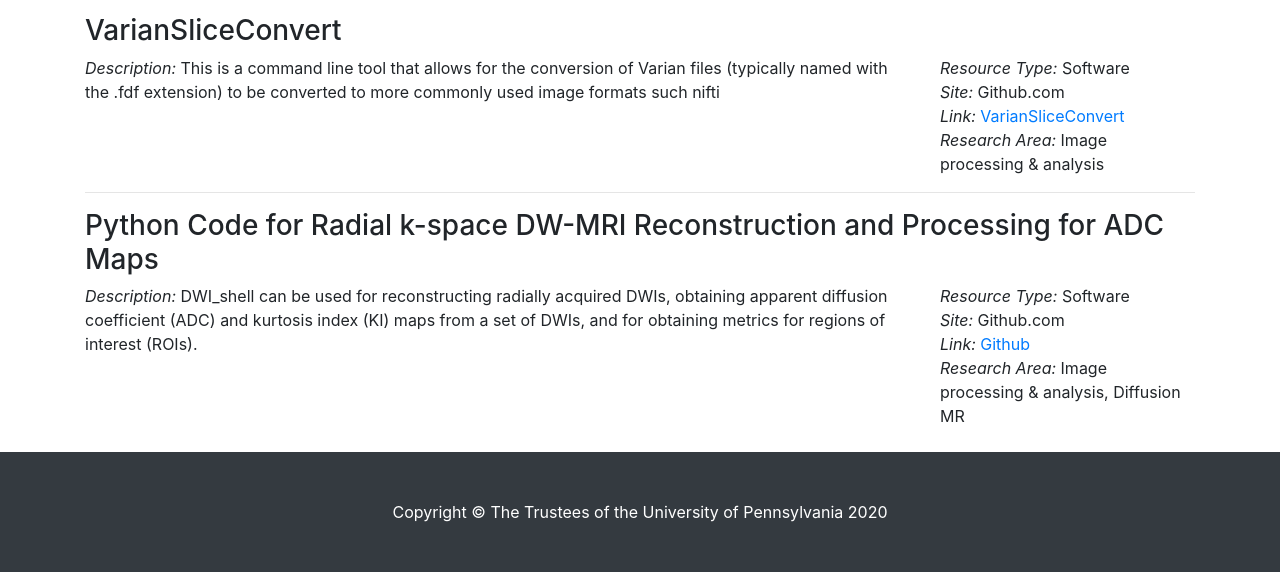
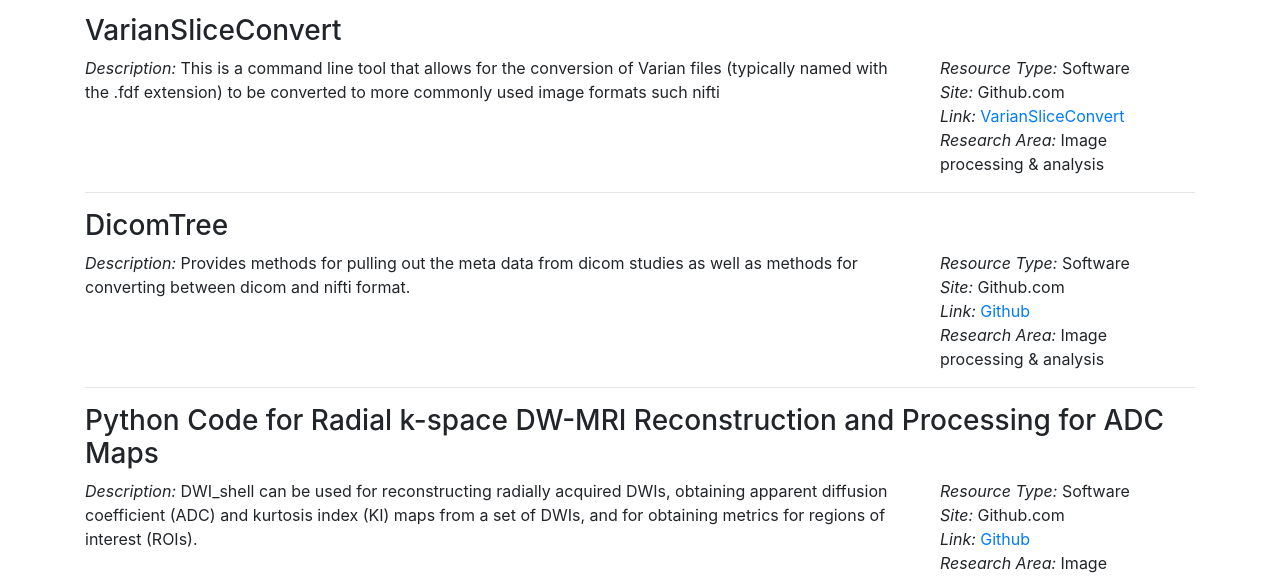
Before and after one commit to PennPancreaticCancerImagingResource/PennPancreaticCancerImagingResource.github.io, a website: page code.html in a window 1280 px wide. Shown: the part 609-1187 px from the top of the page. Drawn offline with Linux system fonts and the light colour scheme.

Commit message:
Update code.html
ADD: dicom tree link

```diff
--- a/code.html
+++ b/code.html
@@ -100,6 +100,23 @@
         </div>
 
         <hr>
+        <h3>DicomTree</h3>
+        <div class="row">
+
+          <div class="col-9">
+            <div>
+              <p><em>Description: </em>Provides methods for pulling out the meta data from dicom studies as well as methods for converting between dicom and nifti format.</p>
+            </div>
+          </div>
+          <div class="col-3">
+            <em>Resource Type: </em>Software</br>
+            <em>Site: </em>Github.com</br>
+            <em>Link: </em><a href="https://github.com/jeffduda/dicomtree">Github</a></br>
+            <em>Research Area: </em> Image processing & analysis
+          </div>
+        </div>
+
+        <hr>
         <h3>Python Code for Radial k-space DW-MRI Reconstruction and Processing for ADC Maps</h3>
         <div class="row">
 
```
